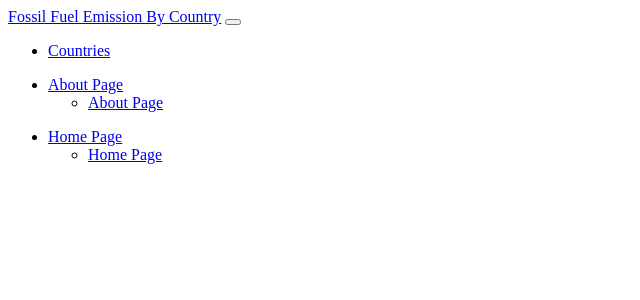
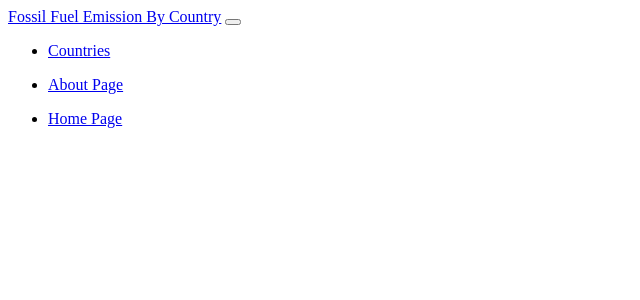
Before and after one commit to vgupta2024/Fossil-Fuel-Emissions, a Node server app: template Data-Journalism-Demo/src/views/global/navbar.ejs in a window 1280 px wide. Shown: the top 300 px of the page, without its empty margins (0-640 px from the left). Run offline with Node 20, Linux system fonts and the light colour scheme; the template is opened without the code that fills it, so the values that code supplies are empty.

Commit message:
navbar fix

```diff
--- a/Data-Journalism-Demo/src/views/global/navbar.ejs
+++ b/Data-Journalism-Demo/src/views/global/navbar.ejs
@@ -21,25 +21,19 @@
       </div>
       <div class="collapse navbar-collapse" id="navbarNavDarkDropdown">
         <ul class="navbar-nav">
-          <li class="nav-item dropdown">
-            <a class="nav-link dropdown-toggle" href="#" role="button" data-bs-toggle="dropdown" aria-expanded="false">
+          <li class="nav-item">
+            <a class="nav-link" href="about.html">
               About Page
             </a>
-            <ul class="dropdown-menu dropdown-menu-dark">
-              <li><a class="dropdown-item" href="about.html"> About Page </a></li>
-            </ul>
           </li>
         </ul>
       </div>
       <div class="collapse navbar-collapse" id="navbarNavDarkDropdown">
         <ul class="navbar-nav">
-          <li class="nav-item dropdown">
-            <a class="nav-link dropdown-toggle" href="#" role="button" data-bs-toggle="dropdown" aria-expanded="false">
+          <li class="nav-item">
+            <a class="nav-link" href="index.html">
               Home Page
             </a>
-            <ul class="dropdown-menu dropdown-menu-dark">
-              <li><a class="dropdown-item" href="index.html"> Home Page </a></li>
-            </ul>
           </li>
         </ul>
       </div>
```
